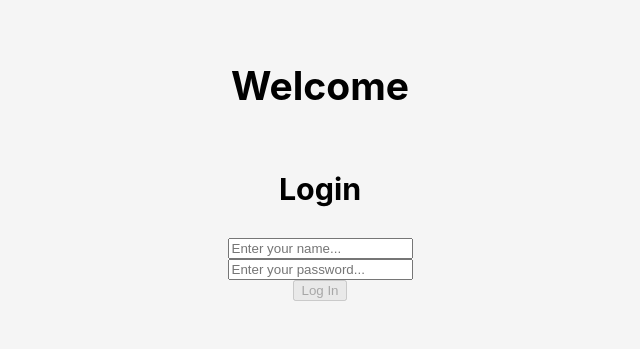
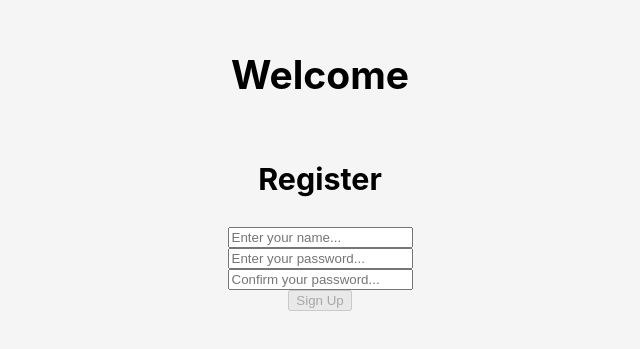
Before and after one commit to tuviariel/userstatus-front, a React (Create React App) app: page / in a window 1280 px wide. Shown: the part 235-584 px from the top of the page, without its empty margins (320-960 px from the left). Built offline with nearby package versions, Linux system fonts and the light colour scheme.

Commit message:
start with register

```diff
--- a/src/page/Welcome/Welcome.jsx
+++ b/src/page/Welcome/Welcome.jsx
@@ -3,7 +3,7 @@ import axios from "axios";
 import config from "../../config";
 const API_URL = config["API_URL"];
 export const Welcome = () => {
-    const [login, setLogin] = useState(true);
+    const [login, setLogin] = useState(false);
     const [userName, setUserName] = useState("");
     const [password, setPassword] = useState("");
     const [passwordConfirm, setPasswordConfirm] = useState("");
```
